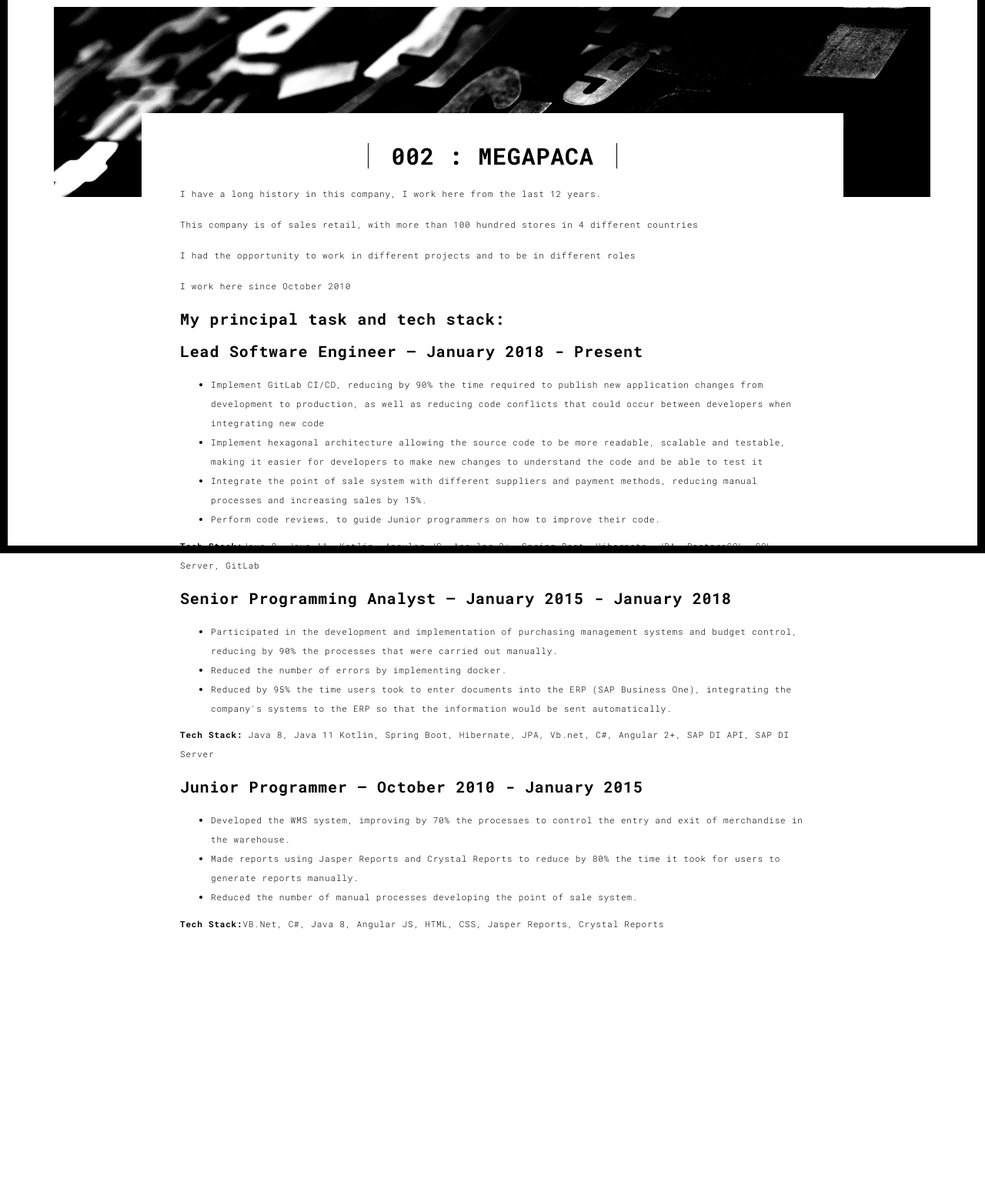
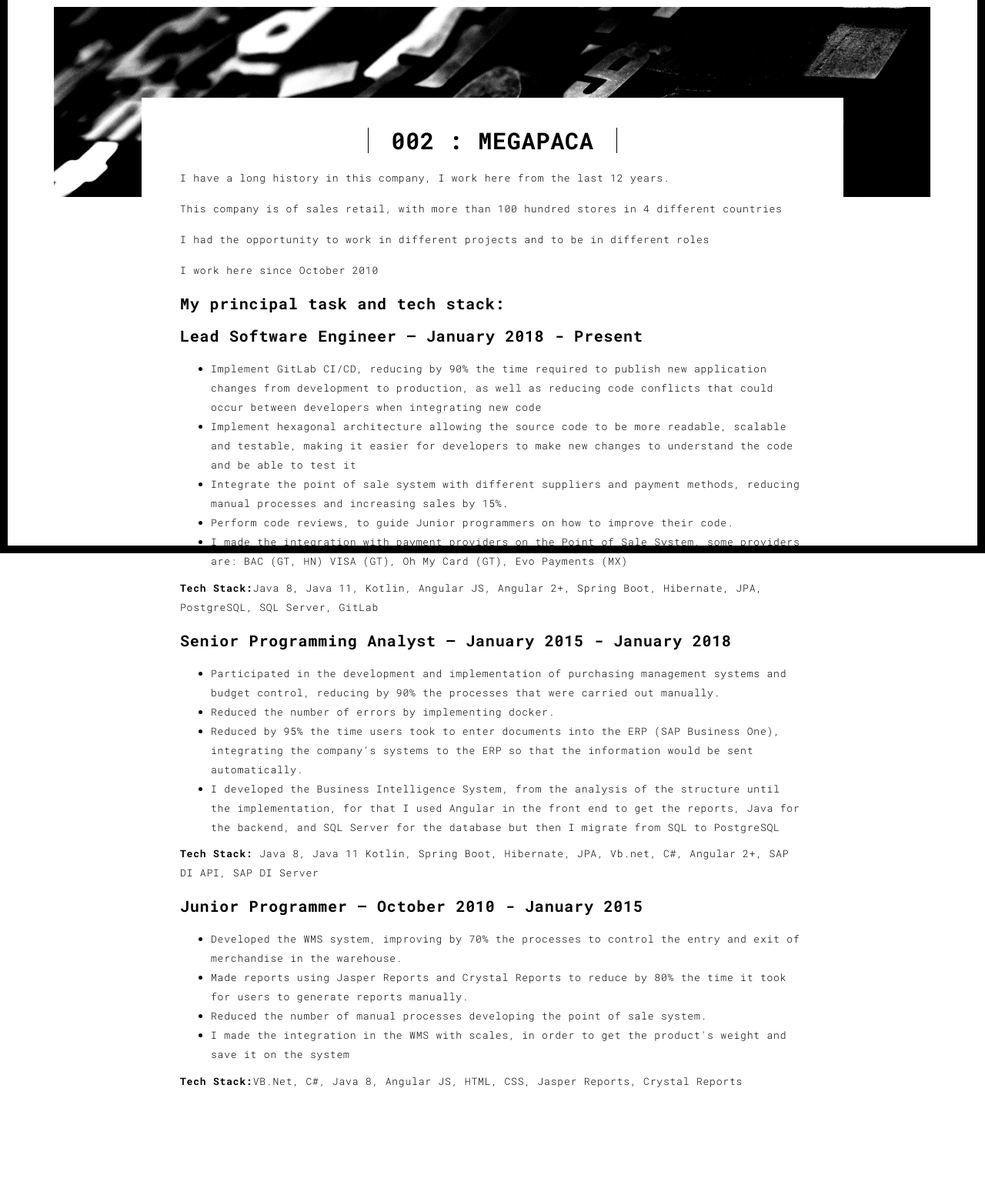
Before and after one commit to karlitasg7/my-portfolio, a Flask app: page /workMP.html in a window 1280 px wide. Shown: the part 81-1634 px from the top of the page at 77% size. Before the commit the page ends 1289 px from the top, so only its background shows below. Run offline with Flask 2, Linux system fonts and the light colour scheme; some libraries are stand-ins or nearby versions.

Commit message:
update pages

```diff
--- a/templates/workGubiz.html
+++ b/templates/workGubiz.html
@@ -14,7 +14,7 @@
 
     <div class="section-container">
         <div class="container">
-            <div class="row">
+            <div class="row custom-text-size">
                 <div class="col-xs-12">
                     <img src="./static/assets/images/work001-01.jpg" class="img-responsive" alt="">
                     <div class="card-container">
--- a/templates/workMP.html
+++ b/templates/workMP.html
@@ -14,7 +14,7 @@
 
     <div class="section-container">
         <div class="container">
-            <div class="row">
+            <div class="row custom-text-size">
                 <div class="col-xs-12">
                     <img src="./static/assets/images/work001-01.jpg" class="img-responsive" alt="">
                     <div class="card-container">
@@ -51,6 +51,10 @@
                                 <li>
                                     Perform code reviews, to guide Junior programmers on how to improve their code.
                                 </li>
+                                <li>
+                                    I made the integration with payment providers on the Point of Sale System, some
+                                    providers are: BAC (GT, HN) VISA (GT), Oh My Card (GT), Evo Payments (MX)
+                                </li>
                             </ul>
 
                             <strong>Tech Stack:</strong>Java 8, Java 11, Kotlin, Angular JS, Angular 2+, Spring Boot,
@@ -72,6 +76,12 @@
                                     One), integrating the company's systems to the ERP so that the information would be
                                     sent automatically.
                                 </li>
+                                <li>
+                                    I developed the Business Intelligence System, from the analysis of the structure
+                                    until the implementation, for that I used Angular in the front end to get the
+                                    reports, Java for the backend, and SQL Server for the database but then I migrate
+                                    from SQL to PostgreSQL
+                                </li>
                             </ul>
 
                             <strong>Tech Stack:</strong> Java 8, Java 11 Kotlin, Spring Boot, Hibernate, JPA, Vb.net,
@@ -91,6 +101,10 @@
                                 </li>
                                 <li>
                                     Reduced the number of manual processes developing the point of sale system.
+                                </li>
+                                <li>
+                                    I made the integration in the WMS with scales, in order to get the product's weight
+                                    and save it on the system
                                 </li>
                             </ul>
 
--- a/templates/works.html
+++ b/templates/works.html
@@ -63,9 +63,9 @@
                             <!--/item-->
                         </div>
                         <!--/carousel-inner-->
-                        <a class="left carousel-control" href="#myCarousel" data-slide="prev">‹</a>
-
-                        <a class="right carousel-control" href="#myCarousel" data-slide="next">›</a>
+{#                        <a class="left carousel-control" href="#myCarousel" data-slide="prev">‹</a>#}
+{##}
+{#                        <a class="right carousel-control" href="#myCarousel" data-slide="next">›</a>#}
                     </div>
 
 
```
Also changed, not shown: templates/about.html (+5 -4 lines), templates/contact.html (+8 -3 lines).
